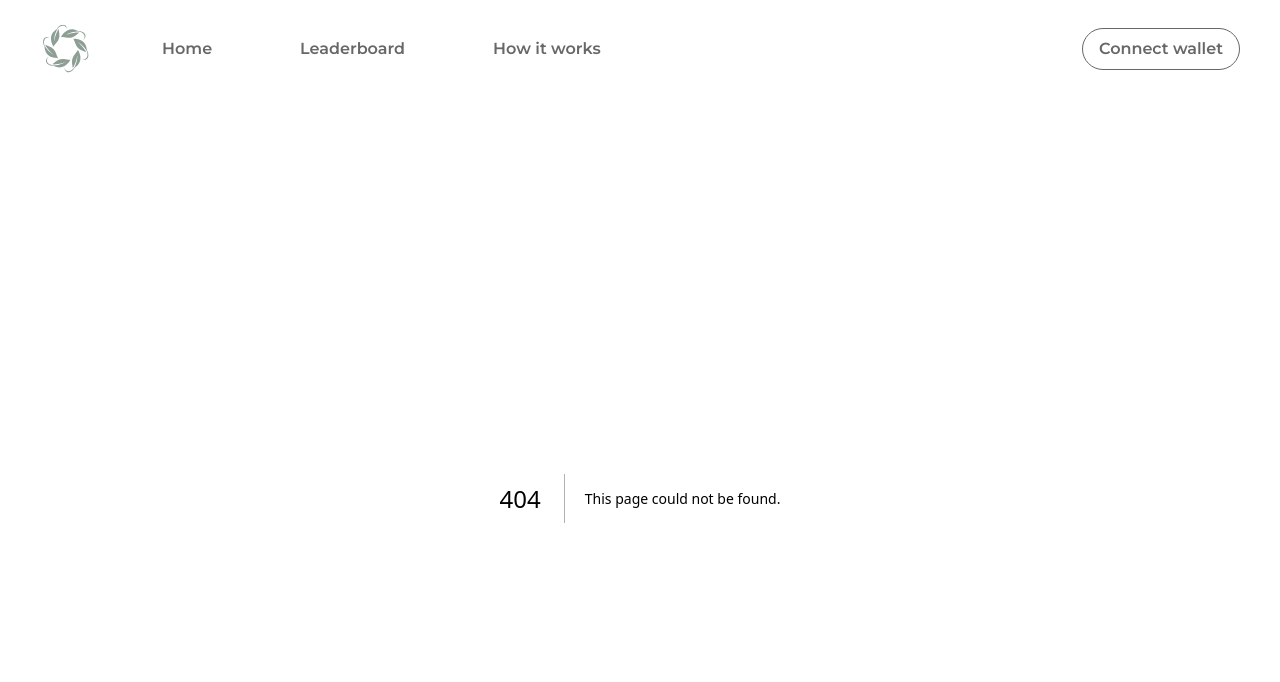
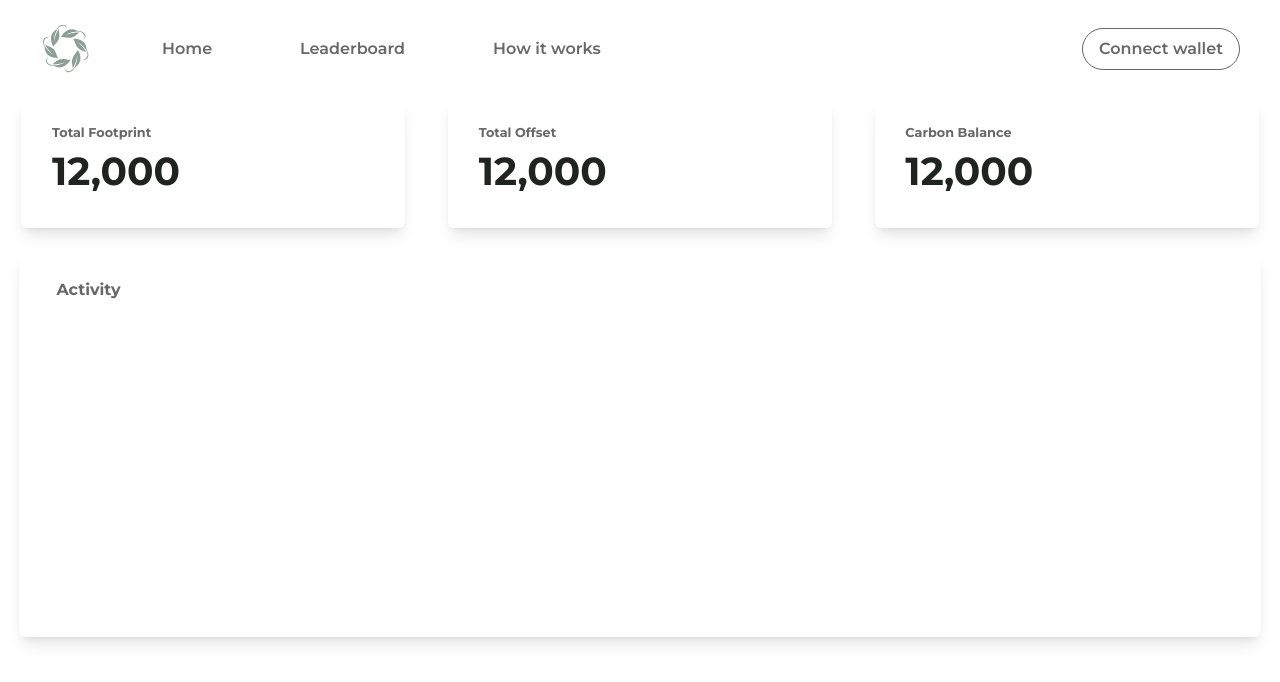
Before and after one commit to Lilium-ZenCon/frontend, a Next.js app: page /dashboard in a window 1280 px wide. Before the commit this address had no page. Shown: the top 682 px of the page. Built offline with nearby package versions, Linux system fonts and the light colour scheme.

Commit message:
dashboard

```diff
--- /dev/null
+++ b/app/dashboard/page.js
@@ -0,0 +1,32 @@
+import React from 'react'
+
+const dashboard = () => {
+  return (
+    <div>
+        <div className='flex flex-row justify-around mt-[2%]'>
+            <div className='bg-white w-96 h-32 shadow-lg rounded-md'>
+                <h5 className="text-sm font-bold text-grey mt-[6%] ml-[8%]">Total Footprint</h5>
+                <h1 className='font-bold text-darkgreen text-4xl ml-[8%]' >12,000</h1>
+
+            </div>
+            <div className='bg-white w-96 h-32 shadow-lg rounded-md'>
+                <h5 className="text-sm font-bold text-grey mt-[6%] ml-[8%]">Total Offset</h5>
+                <h1 className='font-bold text-darkgreen text-4xl ml-[8%]' >12,000</h1>
+
+            </div>
+            <div className='bg-white w-96 h-32 shadow-lg rounded-md'>
+                <h5 className="text-sm font-bold text-grey mt-[6%] ml-[8%]">Carbon Balance</h5>
+                <h1 className='font-bold text-darkgreen text-4xl ml-[8%]' >12,000</h1>
+
+            </div>
+
+        </div>
+        <div className='bg-white w-[97%] h-96 ml-[1.5%] my-[2%] shadow-lg rounded-md'>
+            <h5 className="text-md font-bold text-grey  ml-[3%] pt-[2%]">Activity</h5>
+
+        </div>
+    </div>
+  )
+}
+
+export default dashboard
```
